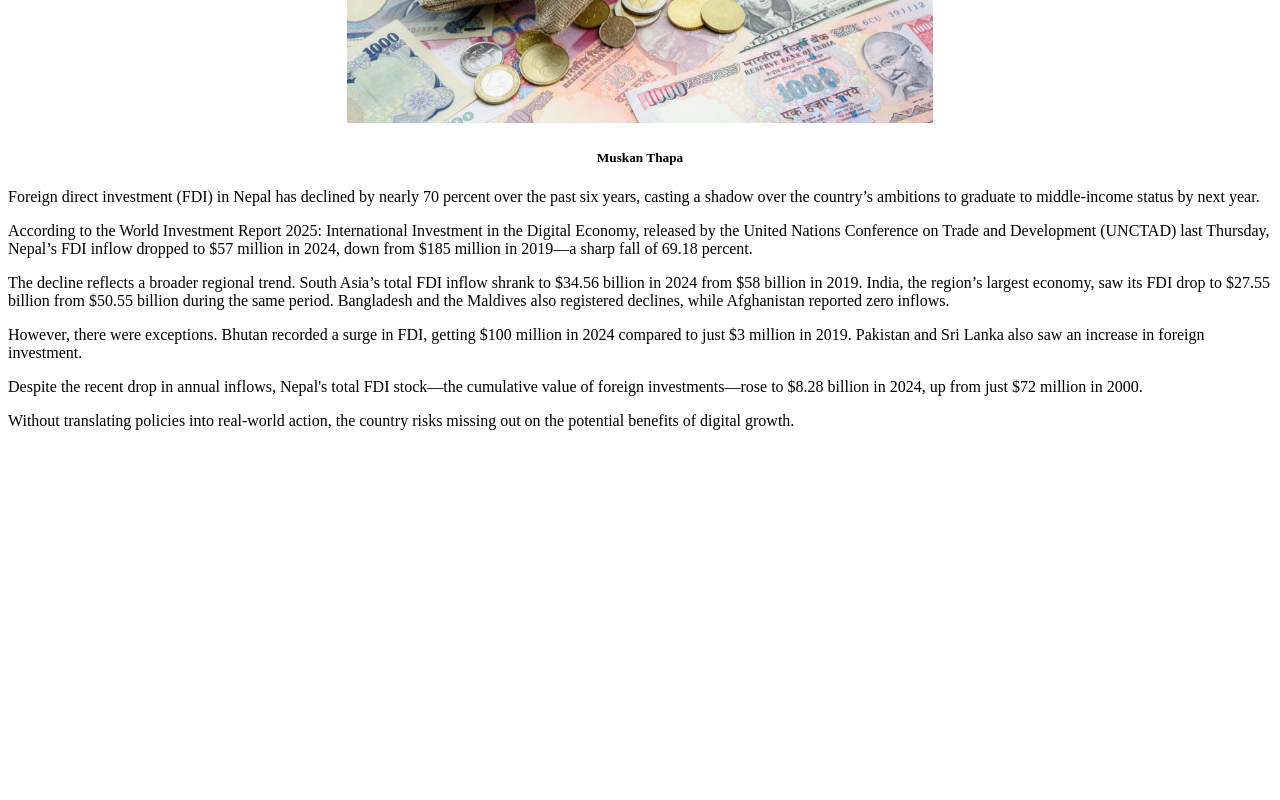
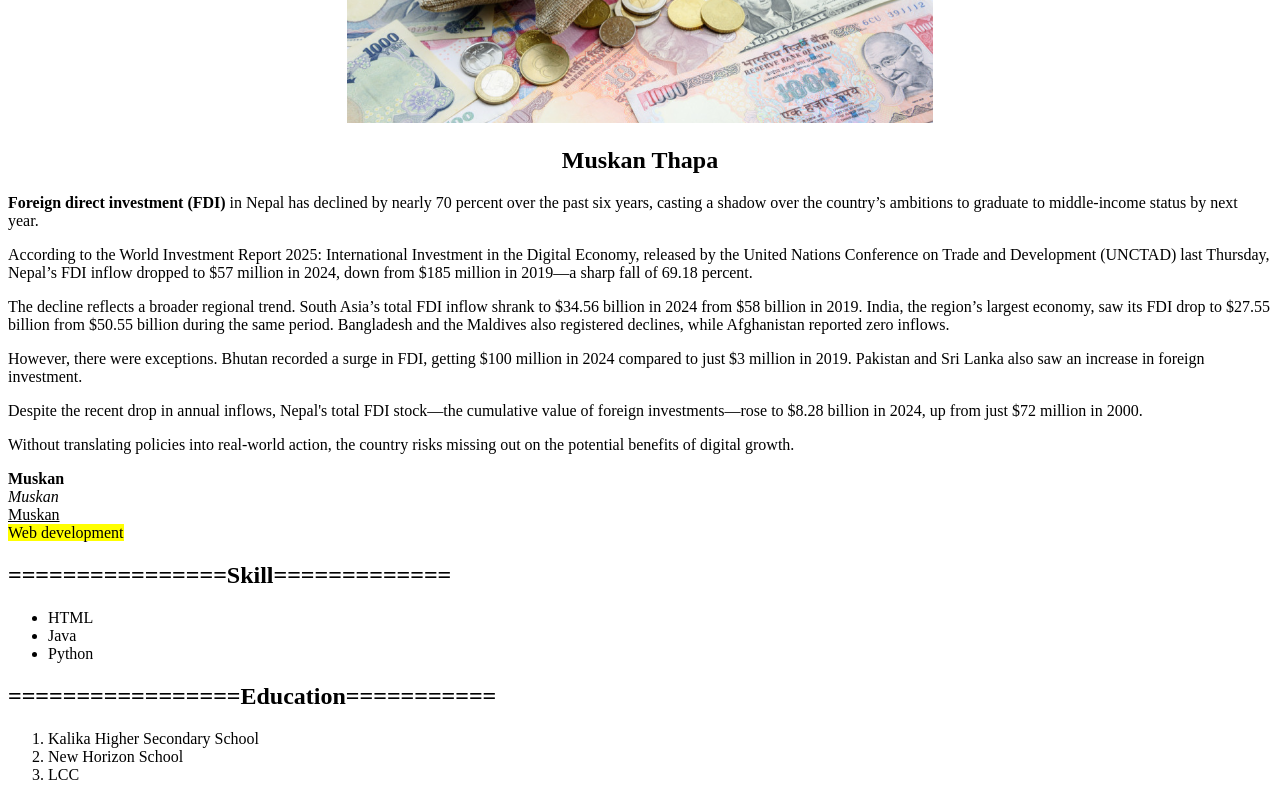
Before and after one commit to chhetri-muskan/HTML, a plain HTML site: page index1.html in a window 1280 px wide. Shown: the part 437-1237 px from the top of the page. Before the commit the page ends 883 px from the top, so only its background shows below. Drawn offline with Linux system fonts and the light colour scheme.

Commit message:
2nd commit

```diff
--- a/index1.html
+++ b/index1.html
@@ -6,16 +6,33 @@
     <title>Document</title>
 </head>
 <body>
-    <center><h1>FDI drops 70 percent in 6 years, raising concerns over investment climate </h1></center>
+    <center><h1><mark>FDI drops 70 percent in 6 years, raising concerns over investment climate</mark></h1></center>
     <hr><br>
     <center><h4>Policy inconsistency, tax complications, weak institutional support cited as major hurdles.</h4></center>
     <center><img src="Screenshot 2025-06-25 110736.png" alt="image"></center>
-    <center><h5>Muskan  Thapa</h5></center>
-    <p>Foreign direct investment (FDI) in Nepal has declined by nearly 70 percent over the past six years, casting a shadow over the country’s ambitions to graduate to middle-income status by next year. </p>
+    <center><h2>Muskan  Thapa</h2></center>
+    <p><b>Foreign direct investment (FDI)</b> in Nepal has declined by nearly 70 percent over the past six years, casting a shadow over the country’s ambitions to graduate to middle-income status by next year. </p>
     <p>According to the World Investment Report 2025: International Investment in the Digital Economy, released by the United Nations Conference on Trade and Development (UNCTAD) last Thursday, Nepal’s FDI inflow dropped to $57 million in 2024, down from $185 million in 2019—a sharp fall of 69.18 percent.</p>
     <p>The decline reflects a broader regional trend. South Asia’s total FDI inflow shrank to $34.56 billion in 2024 from $58 billion in 2019. India, the region’s largest economy, saw its FDI drop to $27.55 billion from $50.55 billion during the same period. Bangladesh and the Maldives also registered declines, while Afghanistan reported zero inflows. </p>
     <p>However, there were exceptions. Bhutan recorded a surge in FDI, getting $100 million in 2024 compared to just $3 million in 2019. Pakistan and Sri Lanka also saw an increase in foreign investment.</p>
     <p>Despite the recent drop in annual inflows, Nepal's total FDI stock—the cumulative value of foreign investments—rose to $8.28 billion in 2024, up from just $72 million in 2000.</p>
     <p>Without translating policies into real-world action, the country risks missing out on the potential benefits of digital growth. </p>
+    <b>Muskan</b><br>
+    <i>Muskan</i><br>
+    <u>Muskan</u><br>
+    <mark>Web development</mark>
+    <h2>================Skill=============</h2>
+    <ul>
+        <li>HTML</li>
+        <li>Java</li>
+        <li>Python</li>
+    </ul>
+    <h2>=================Education===========</h2>
+    <ol>
+        <li>Kalika Higher Secondary School</li>
+        <li>New Horizon School</li>
+        <li>LCC</li>
+    </ol>
+
 </body>
 </html>
```
